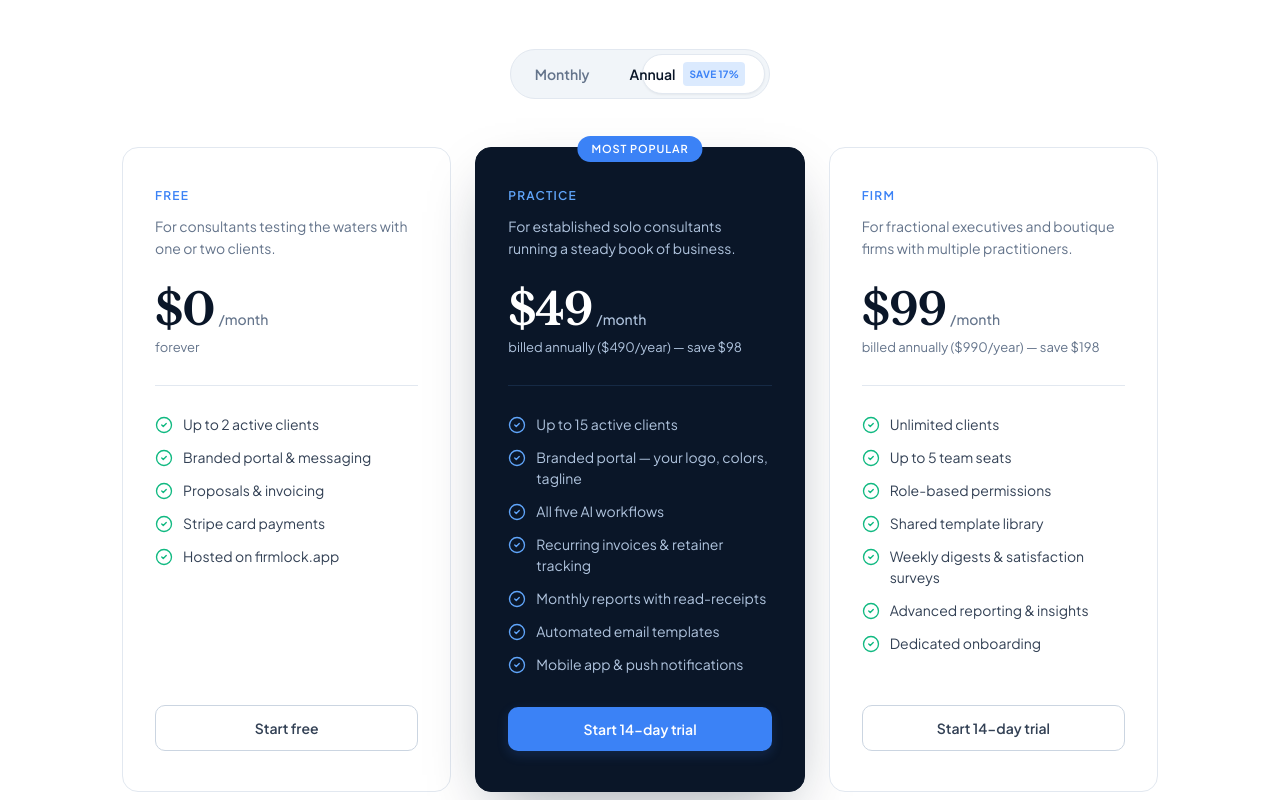
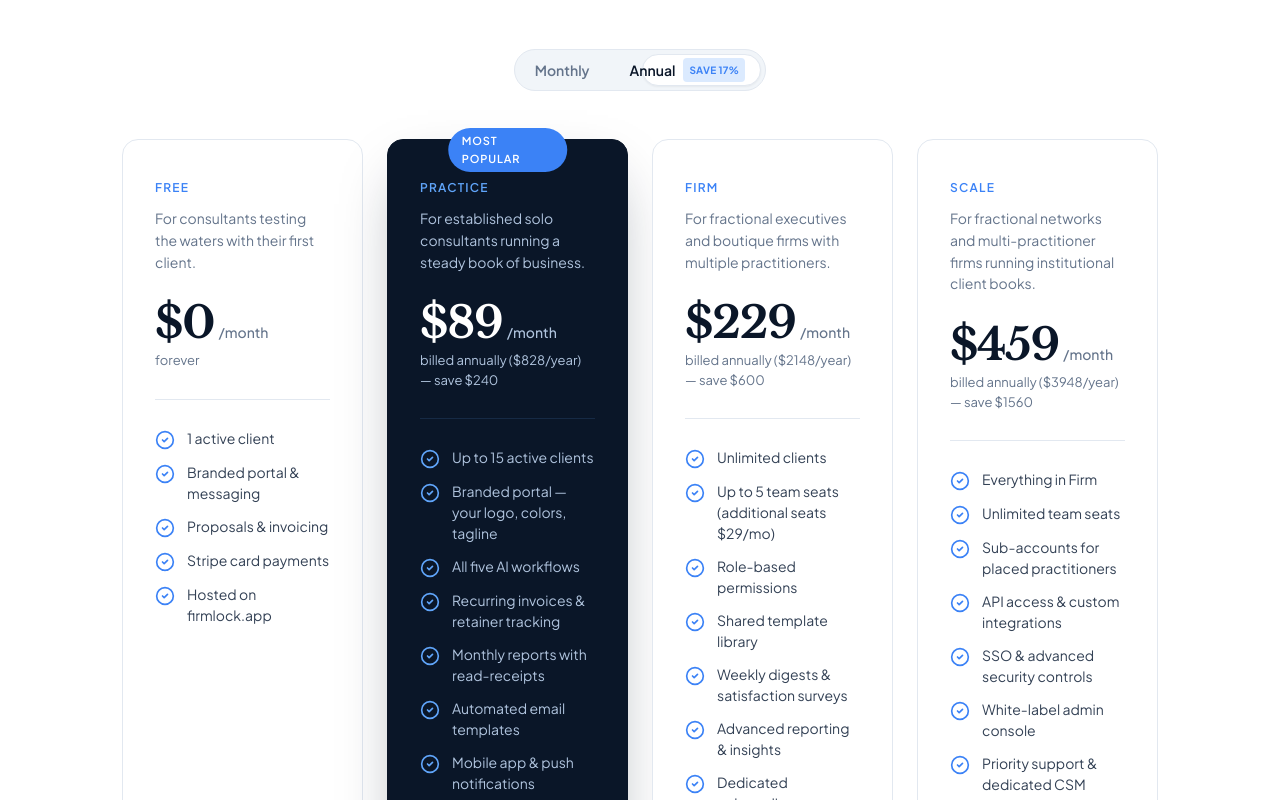
Before and after one commit to GrantK888/firmlock, a Next.js app: page / in a window 1280 px wide. Shown: the part 5780-6580 px from the top of the page. Built offline with nearby package versions, Linux system fonts and the light colour scheme.

Commit message:
Update Pricing.tsx

```diff
--- a/app/sections/Pricing.tsx
+++ b/app/sections/Pricing.tsx
@@ -14,6 +14,7 @@ type Plan = {
   features: string[];
   cta: string;
   ctaVariant: "primary" | "secondary";
+  ctaHref?: string;
   featured?: boolean;
   isFree?: boolean;
   // For annual subtext math
@@ -25,9 +26,9 @@ const plans: Plan[] = [
   {
     tier: "Free",
     price: 0,
-    desc: "For consultants testing the waters with one or two clients.",
+    desc: "For consultants testing the waters with their first client.",
     features: [
-      "Up to 2 active clients",
+      "1 active client",
       "Branded portal & messaging",
       "Proposals & invoicing",
       "Stripe card payments",
@@ -39,9 +40,9 @@ const plans: Plan[] = [
   },
   {
     tier: "Practice",
-    price: 49,
-    annualTotal: 490,
-    annualSavings: 98,
+    price: 89,
+    annualTotal: 828,
+    annualSavings: 240,
     desc: "For established solo consultants running a steady book of business.",
     features: [
       "Up to 15 active clients",
@@ -58,13 +59,13 @@ const plans: Plan[] = [
   },
   {
     tier: "Firm",
-    price: 99,
-    annualTotal: 990,
-    annualSavings: 198,
+    price: 229,
+    annualTotal: 2148,
+    annualSavings: 600,
     desc: "For fractional executives and boutique firms with multiple practitioners.",
     features: [
       "Unlimited clients",
-      "Up to 5 team seats",
+      "Up to 5 team seats (additional seats $29/mo)",
       "Role-based permissions",
       "Shared template library",
       "Weekly digests & satisfaction surveys",
@@ -73,6 +74,25 @@ const plans: Plan[] = [
     ],
     cta: "Start 14-day trial",
     ctaVariant: "secondary",
+  },
+  {
+    tier: "Scale",
+    price: 459,
+    annualTotal: 3948,
+    annualSavings: 1560,
+    desc: "For fractional networks and multi-practitioner firms running institutional client books.",
+    features: [
+      "Everything in Firm",
+      "Unlimited team seats",
+      "Sub-accounts for placed practitioners",
+      "API access & custom integrations",
+      "SSO & advanced security controls",
+      "White-label admin console",
+      "Priority support & dedicated CSM",
+    ],
+    cta: "Talk to sales",
+    ctaVariant: "secondary",
+    ctaHref: "mailto:hello@firmlock.app",
   },
 ];
 
@@ -84,13 +104,13 @@ export default function Pricing() {
       <div className="container-x">
         <SectionIntro
           overline="Pricing"
-          title="Priced for a solo practice. Built for a small firm."
-          lead="Start free. Upgrade when it pays for itself. Cancel anytime."
+          title="Priced for a serious practice. Built for a serious firm."
+          lead="Start free. Upgrade when it pays for itself in the first week. Cancel anytime."
         />
 
         <BillingToggle value={billing} onChange={setBilling} />
 
-        <div className="grid md:grid-cols-3 gap-6 items-stretch">
+        <div className="grid md:grid-cols-2 lg:grid-cols-4 gap-6 items-stretch">
           {plans.map((plan) => (
             <PlanCard key={plan.tier} plan={plan} billing={billing} />
           ))}
@@ -112,7 +132,7 @@ function BillingToggle({
       <div
         role="tablist"
         aria-label="Billing period"
-        className="relative inline-flex items-center bg-slate-100 border border-slate-200 rounded-full p-1"
+        className="relative inline-flex items-center bg-slate-100 border border-slate-200 rounded-full p--1"
       >
         {/* Sliding pill */}
         <span
@@ -137,7 +157,6 @@ function BillingToggle({
         >
           Monthly
         </button>
-
         <button
           type="button"
           role="tab"
@@ -165,7 +184,13 @@ function BillingToggle({
   );
 }
 
-function PlanCard({ plan, billing }: { plan: Plan; billing: BillingPeriod }) {
+function PlanCard({
+  plan,
+  billing,
+}: {
+  plan: Plan;
+  billing: BillingPeriod;
+}) {
   const featured = plan.featured;
 
   // Subtext under price
@@ -238,30 +263,29 @@ function PlanCard({ plan, billing }: { plan: Plan; billing: BillingPeriod }) {
         </p>
       </div>
 
-      <ul className="flex flex-col gap-3 mb-8 flex-1">
-        {plan.features.map((f) => (
-          <li
-            key={f}
-            className={`flex items-start gap-2.5 text-sm leading-[1.5] ${
-              featured ? "text-silver" : "text-slate-700"
-            }`}
-          >
+      <ul className="space-y-3 mb-8 flex-1">
+        {plan.features.map((feature) => (
+          <li key={feature} className="flex items-start gap-3">
             <CheckCircle2
-              className={`w-[18px] h-[18px] flex-shrink-0 mt-0.5 ${
-                featured ? "text-action-light" : "text-brand-emerald"
+              className={`w-5 h-5 flex-shrink-0 mt-0.5 ${
+                featured ? "text-action-light" : "text-action"
               }`}
-              strokeWidth={1.8}
             />
-            <span>{f}</span>
+            <span
+              className={`text-sm leading-[1.5] ${
+                featured ? "text-silver" : "text-slate-700"
+              }`}
+            >
+              {feature}
+            </span>
           </li>
         ))}
       </ul>
 
       <Button
-        href="https://firmlock.app/onboarding"
+        href={plan.ctaHref ?? "https://firmlock.app/onboarding"}
         variant={plan.ctaVariant}
-        size="md"
-        className="w-full justify-center"
+        className="w-full"
       >
         {plan.cta}
       </Button>
```
